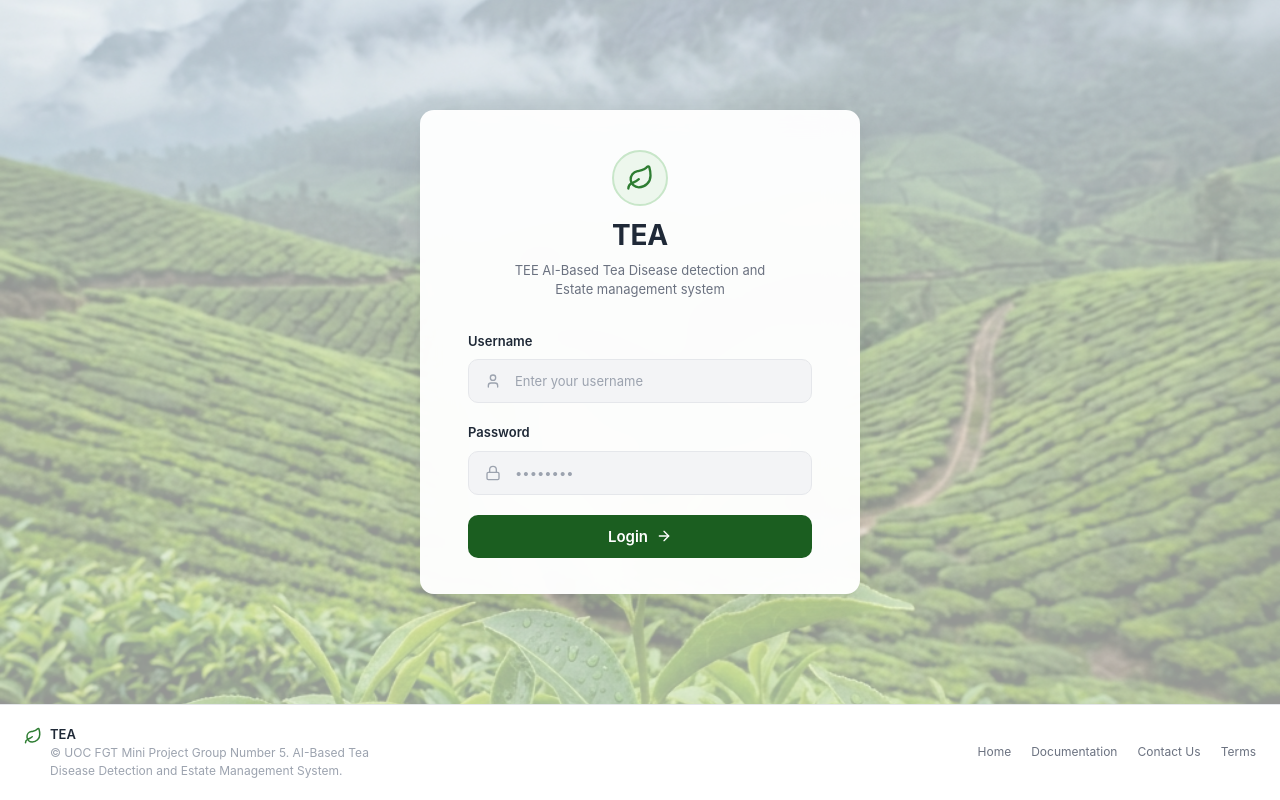
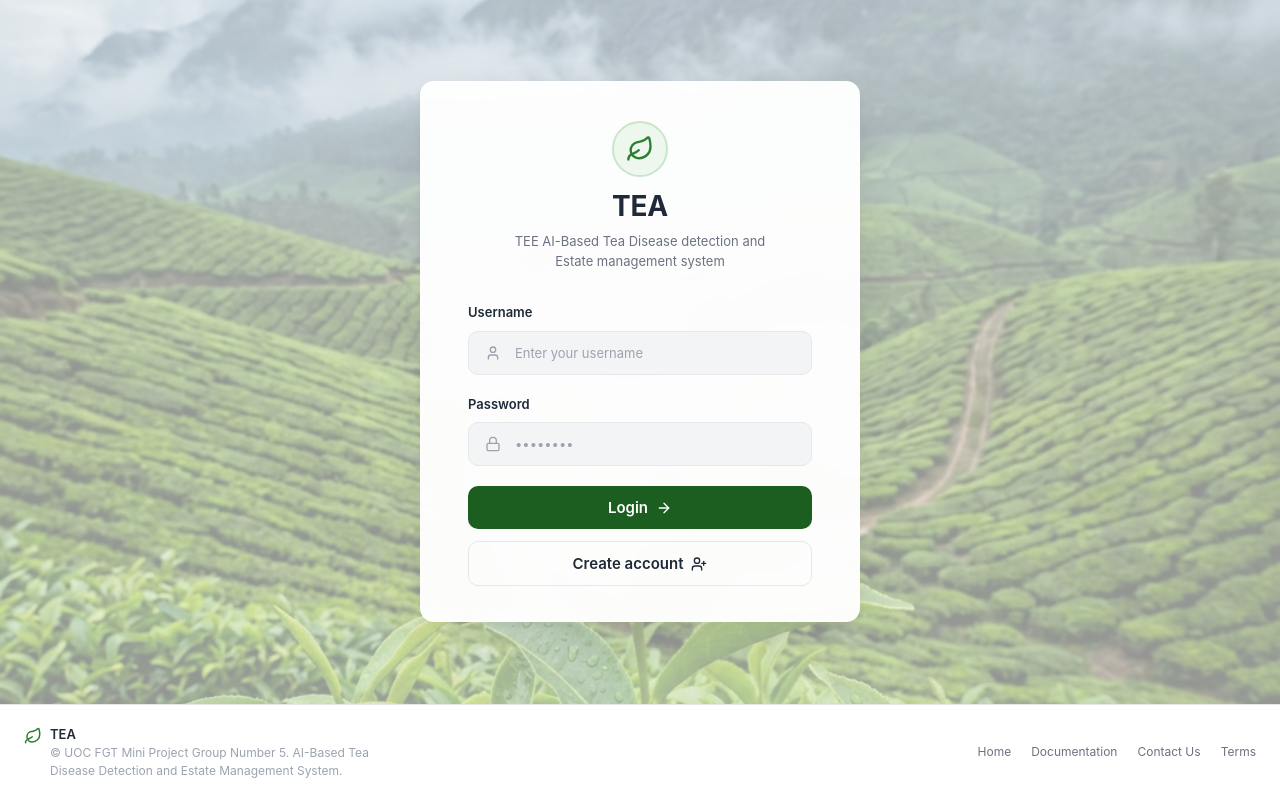
Before and after one commit to isururx/TEE, a React (Vite) app in the folder Frontend/Tee/: page / in a window 1280 px wide. Built offline with nearby package versions, Linux system fonts and the light colour scheme.

Commit message:
Adding creating button to login.jsx

```diff
--- a/Frontend/Tee/src/auth/Login.jsx
+++ b/Frontend/Tee/src/auth/Login.jsx
@@ -1,5 +1,5 @@
 import React, { useState } from "react";
-import { Leaf, User, Lock, ArrowRight, Copy } from "lucide-react";
+import { Leaf, User, Lock, ArrowRight, UserPlus } from "lucide-react";
 import "./login.css";
 
 /**
@@ -69,6 +69,10 @@ export default function Login() {
             <button type="submit" className="login-btn">
               Login <ArrowRight size={16} />
             </button>
+
+            <button type="button" className="login-btn-secondary">
+              Create account <UserPlus size={16} />
+            </button>
           </form>
         </div>
       </div>
--- a/Frontend/Tee/src/auth/login.css
+++ b/Frontend/Tee/src/auth/login.css
@@ -185,6 +185,36 @@
   transform: translateY(1px);
 }
 
+/* ---- Create Account Button (secondary / outlined) ---- */
+.login-btn-secondary {
+  width: 100%;
+  display: flex;
+  align-items: center;
+  justify-content: center;
+  gap: var(--space-2);
+  padding: var(--space-3) var(--space-5);
+  background: transparent;
+  color: var(--color-text-primary);
+  border: 1.5px solid var(--color-border);
+  border-radius: var(--radius-md);
+  font-size: var(--fs-base);
+  font-weight: var(--fw-semibold);
+  cursor: pointer;
+  transition: all var(--transition-fast);
+  font-family: var(--font-sans);
+  margin-top: var(--space-3);
+}
+
+.login-btn-secondary:hover {
+  border-color: var(--color-primary);
+  color: var(--color-primary);
+  background: rgba(46, 125, 50, 0.04);
+}
+
+.login-btn-secondary:active {
+  transform: translateY(1px);
+}
+
 /* ---- Footer ---- */
 .login-footer {
   display: flex;
```
